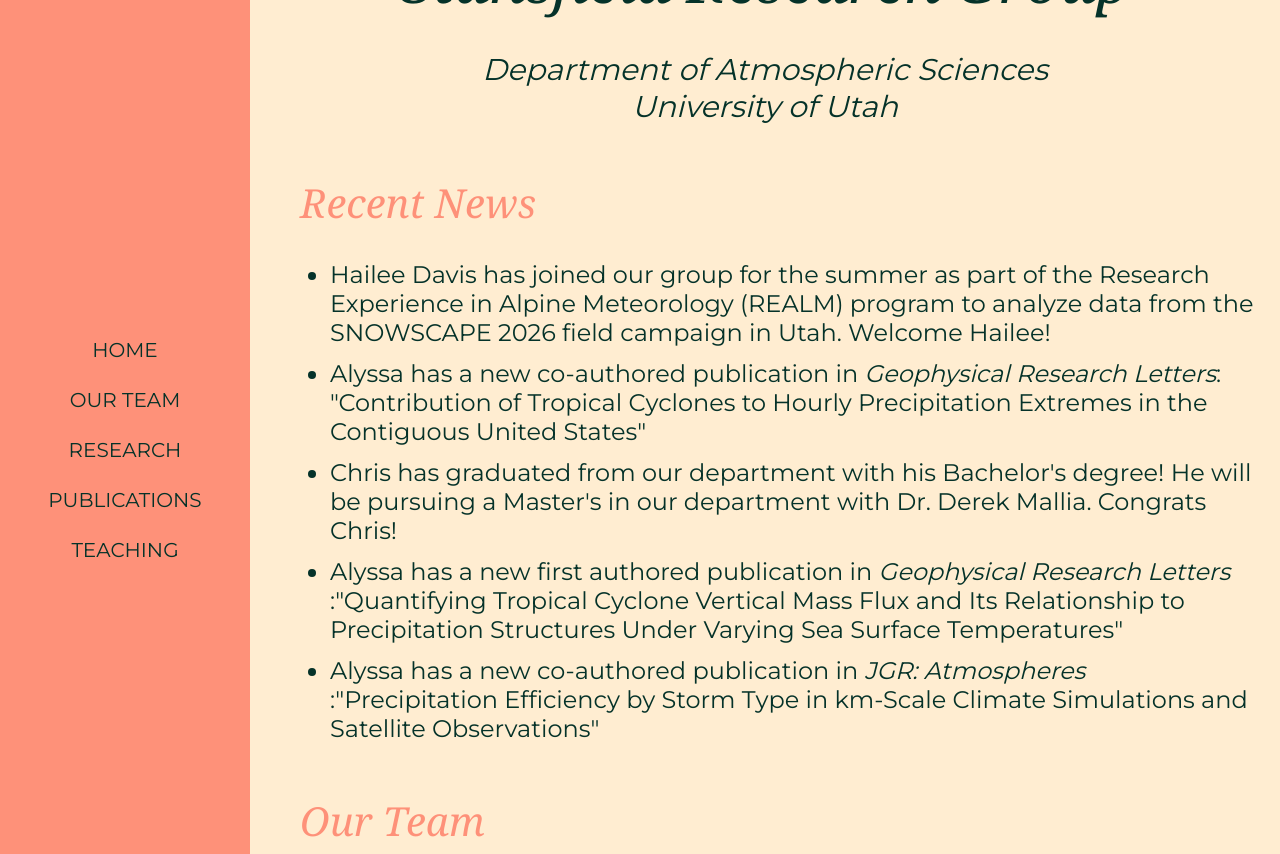
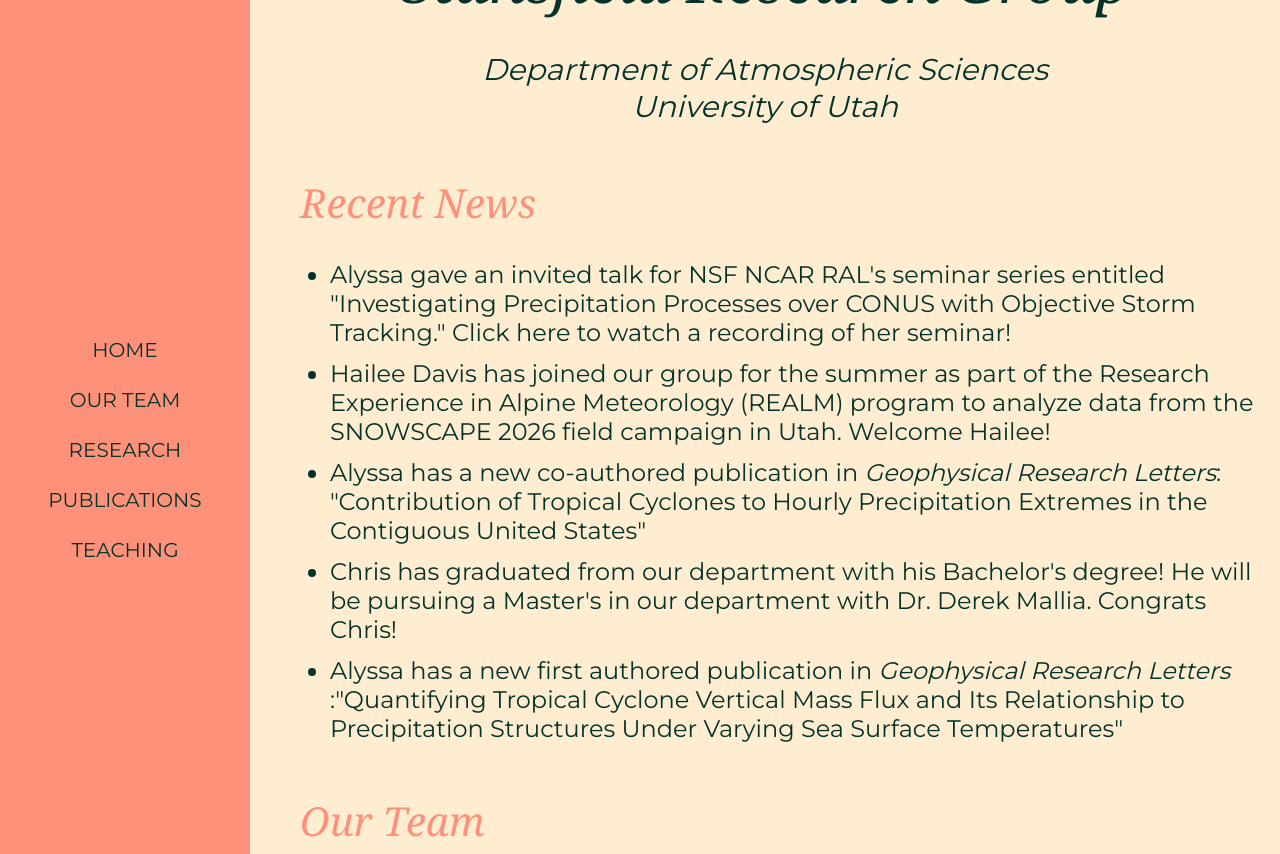
Before and after one commit to alyssa-stansfield/alyssa-stansfield.github.io, a Jekyll site: the page index.html, which Jekyll copies as it is, in a window 1280 px wide and 900 px high, scrolled down 858 px, cut to the strip 0-854 px from the top of the window. Built offline with Jekyll 4.4.1, drawn with Linux system fonts in a browser that asks for light colours; some web fonts are replaced.

Commit message:
Updating recent news list

```diff
--- a/index.html
+++ b/index.html
@@ -37,11 +37,11 @@
         <div class="news" id="news">
         <h1 style="color:#FE9179;">Recent News</h1>
                 <ul>
-                        <li style="margin-bottom:12px;">Hailee Davis has joined our group for the summer as part of the Research Experience in Alpine Meteorology (REALM) program to analyze data from the SNOWSCAPE 2026 field campaign in Utah. Welcome Hailee!</li>
+                        <li style="margin-bottom:12px;">Alyssa gave an invited talk for NSF NCAR RAL's seminar series entitled "Investigating Precipitation Processes over CONUS with Objective Storm Tracking." <a href="https://www.youtube.com/watch?v=0l9rSPOaa2o">Click here to watch a recording of her seminar!</a></li>
+                        <li style="margin-bottom:12px;">Hailee Davis has joined our group for the summer as part of the <a href="https://atmos.utah.edu/get_involved/reu/index.php">Research Experience in Alpine Meteorology (REALM) program</a> to analyze data from the SNOWSCAPE 2026 field campaign in Utah. Welcome Hailee!</li>
                         <li style="margin-bottom:12px;"><a href="https://agupubs.onlinelibrary.wiley.com/doi/10.1029/2026GL122815">Alyssa has a new co-authored publication in <em>Geophysical Research Letters</em>: "Contribution of Tropical Cyclones to Hourly Precipitation Extremes in the Contiguous United States"</a></li>
                         <li style="margin-bottom:12px;">Chris has graduated from our department with his Bachelor's degree! He will be pursuing a Master's in our department with Dr. Derek Mallia. Congrats Chris!</li>
                         <li style="margin-bottom:12px;"><a href="https://agupubs.onlinelibrary.wiley.com/doi/10.1029/2025GL118254">Alyssa has a new first authored publication in <em>Geophysical Research Letters</em> :"Quantifying Tropical Cyclone Vertical Mass Flux and Its Relationship to Precipitation Structures Under Varying Sea Surface Temperatures"</a></li>
-			<li style="margin-bottom:12px;"><a href="https://agupubs.onlinelibrary.wiley.com/doi/10.1029/2025JD044800">Alyssa has a new co-authored publication in <em>JGR: Atmospheres</em> :"Precipitation Efficiency by Storm Type in km-Scale Climate Simulations and Satellite Observations"</a></li>
                 </ul>
         </div>
 
```
